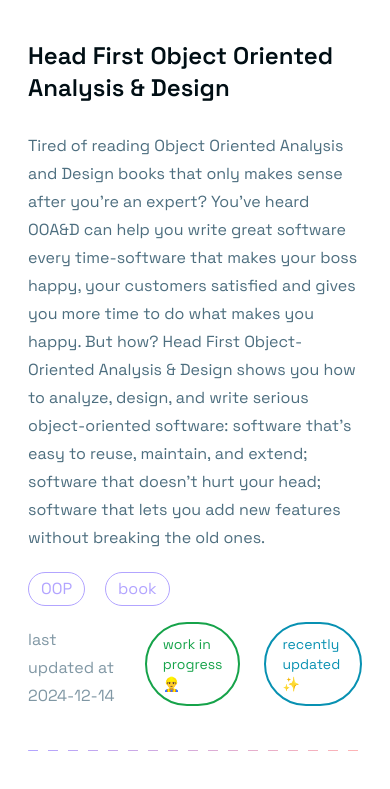
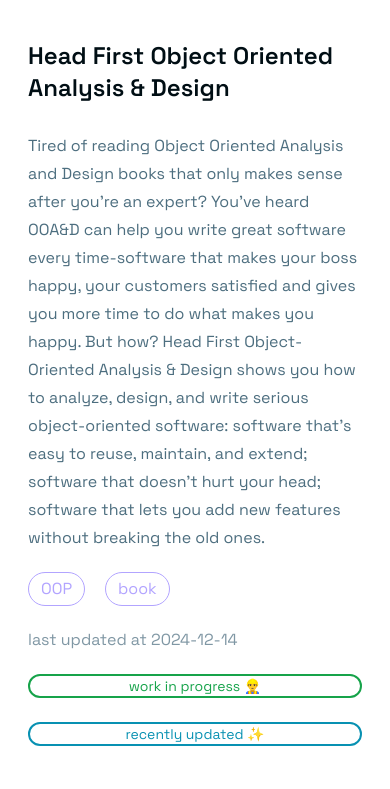
Before and after one commit to daniel-d7a/my-blog, an Astro site: page /books in a window 390 px wide. Shown: the part 1199-1988 px from the top of the page. Built offline with nearby package versions, Linux system fonts and the light colour scheme; Astro itself is replaced by a stand-in of ours.

Commit message:
Update Labels.tsx for small screens (from github mobile don't @ me)

```diff
--- a/src/components/books/Labels.tsx
+++ b/src/components/books/Labels.tsx
@@ -7,7 +7,7 @@
 }) {
   const recentlyUpdated = getDaysDifference(book.data.updatedAt) < 30;
   return (
-    <div className="flex gap-6">
+    <div className="flex flex-col sm:flex-row gap-6">
       <span className="text-pacamara-primary/50 dark:text-white/40">
         last updated at {dateFormat(book.data.updatedAt, "yyyy-mm-dd")}
       </span>
```
